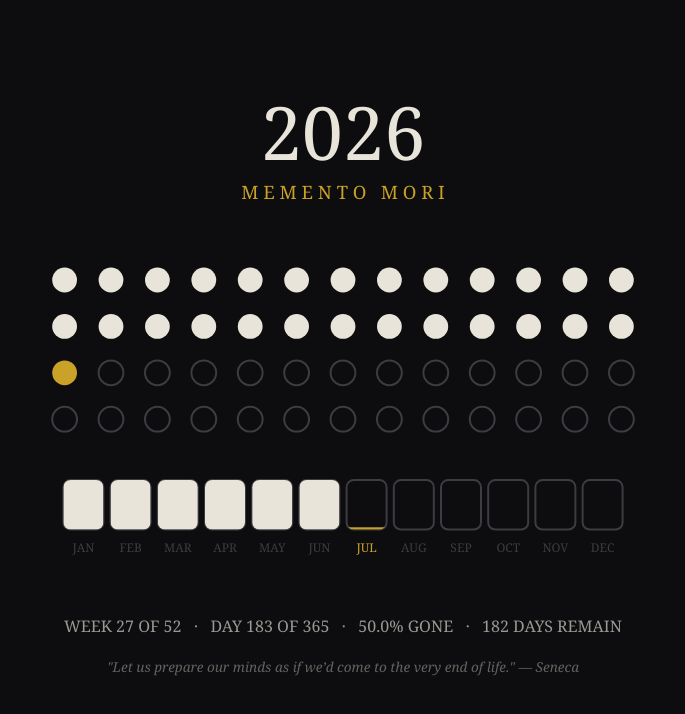
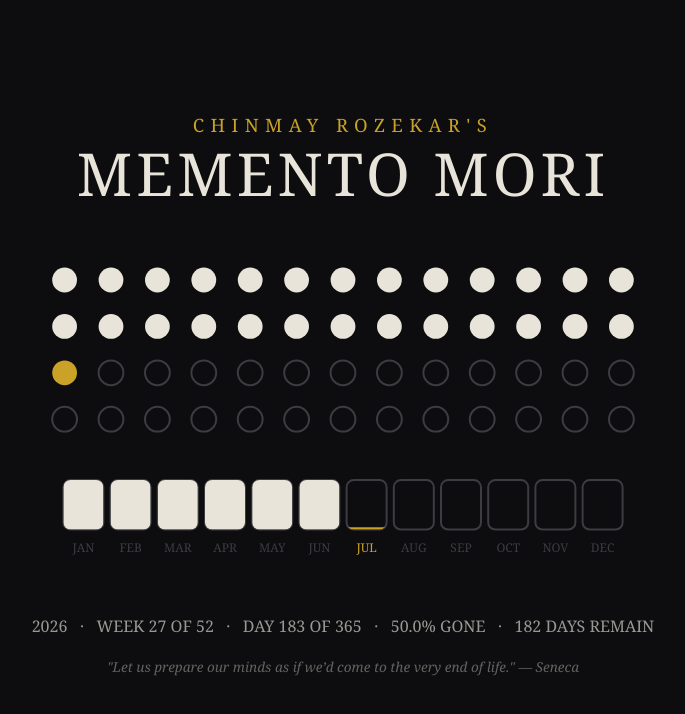
Before and after one commit to chinmayrozekar/memento-mori, a plain HTML site: page index.html in a window 1280 px wide. Shown: the whole page, without its empty margins (297-982 px from the left). Drawn offline with Linux system fonts and the light colour scheme.

Commit message:
Personalize title, add daily PNG renders + iOS widget + PWA
- Title: CHINMAY ROZEKAR'S MEMENTO MORI (overridable via ?name=)
- GitHub Action renders ios/android/desktop PNGs nightly (Pacific)
- Scriptable widget script for iOS (no Shortcuts)
- Web manifest + icon so the page installs as a fullscreen app

Co-Authored-By: Claude Fable 5 <noreply@anthropic.com>

```diff
--- a/index.html
+++ b/index.html
@@ -4,7 +4,11 @@
 <meta charset="utf-8">
 <meta name="viewport" content="width=device-width, initial-scale=1">
 <meta name="theme-color" content="#0d0d0f">
-<title>Memento Mori — Year Calendar</title>
+<meta name="apple-mobile-web-app-capable" content="yes">
+<meta name="apple-mobile-web-app-status-bar-style" content="black-translucent">
+<link rel="manifest" href="manifest.webmanifest">
+<link rel="icon" href="icon.svg" type="image/svg+xml">
+<title>Chinmay Rozekar's Memento Mori</title>
 <style>
   html, body { margin: 0; height: 100%; overflow: hidden; background: #0d0d0f; }
   canvas { display: block; width: 100vw; height: 100vh; }
@@ -91,12 +95,16 @@
     ctx.textBaseline = 'alphabetic';
 
     // ── Title ──
-    ctx.fillStyle = theme.fg;
-    ctx.font = `500 ${92 * u}px ${SERIF}`;
-    ctx.fillText(year, cx, cy - 300 * u);
+    const owner = (params.get('name') || "CHINMAY ROZEKAR'S").toUpperCase();
     ctx.fillStyle = theme.accent;
     ctx.font = `${23 * u}px ${SERIF}`;
-    ctx.fillText('M E M E N T O   M O R I', cx, cy - 251 * u);
+    ctx.letterSpacing = `${8 * u}px`;
+    ctx.fillText(owner, cx, cy - 335 * u);
+    ctx.fillStyle = theme.fg;
+    ctx.font = `500 ${74 * u}px ${SERIF}`;
+    ctx.letterSpacing = `${5 * u}px`;
+    ctx.fillText('MEMENTO MORI', cx, cy - 255 * u);
+    ctx.letterSpacing = '0px';
 
     // ── 52 weeks: 13 × 4 grid of dots ──
     const cols = 13, cell = 58 * u, r = 15.5 * u;
@@ -154,7 +162,7 @@
     ctx.fillStyle = theme.fg;
     ctx.font = `${20 * u}px ${SERIF}`;
     ctx.fillText(
-      `WEEK ${week + 1} OF 52   ·   DAY ${dayOfYear} OF ${total}   ·   ` +
+      `${year}   ·   WEEK ${week + 1} OF 52   ·   DAY ${dayOfYear} OF ${total}   ·   ` +
       `${(pct * 100).toFixed(1)}% GONE   ·   ${total - dayOfYear} DAYS REMAIN`,
       cx, cy + 290 * u
     );
```
Also changed, not shown: scriptable-widget.js (added, +31 -0 lines), icon.svg (added), manifest.webmanifest (added), 2 other files.
